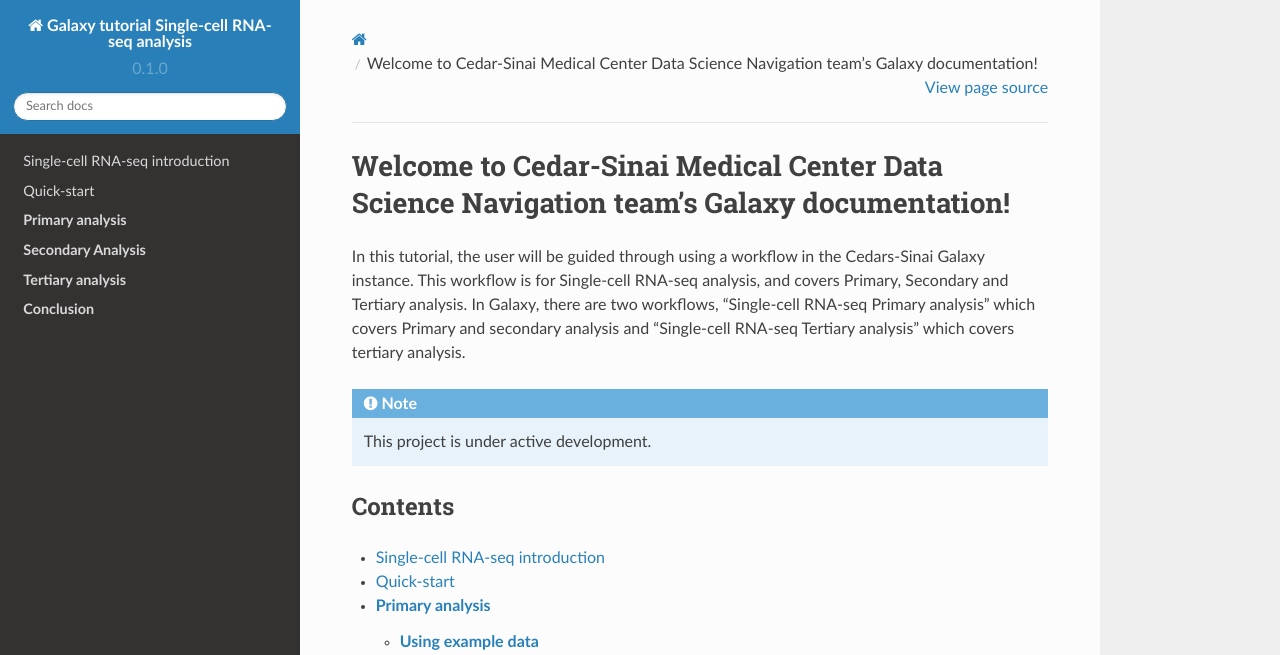
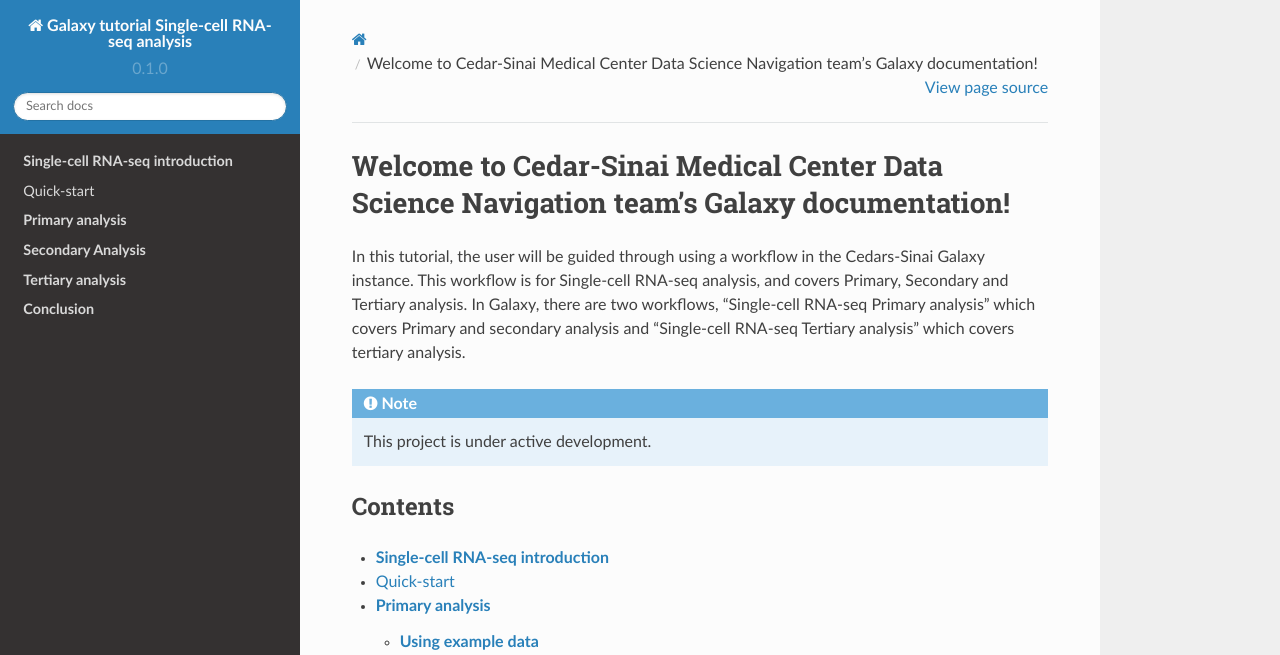
Before and after one commit to CedarsDSN/Galaxy_tutorial_scRNAseq_analysis, a Sphinx documentation site: the page built from docs/index.rst, in a window 1280 px wide. Shown: the top 655 px of the page. Built offline with Sphinx 7.4.7 and the Read the Docs theme 2.0.0, drawn with Linux system fonts in a browser that asks for light colours; pages that are not in the unit, such as notebooks, are missing from menus.

```diff
--- a/docs/Single-cell RNA-seq introduction.rst
+++ b/docs/Single-cell RNA-seq introduction.rst
@@ -1,5 +1,5 @@
-Single-cell RNA-seq introduction
-================================
+**Single-cell RNA-seq introduction**
+====================================
 
 Single-cell RNA-seq analysis is a swiftly advancing field at the forefront of transcriptomic research. It's widely used in studies focused on developmental processes and rare transcripts, allowing researchers to explore the diversity of cells within a population with unprecedented detail. This method offers a unique combination of cellular resolution and genome-wide coverage, enabling the discovery of new previously inaccessible insights using traditional bulk RNA-seq techniques.
 
```
